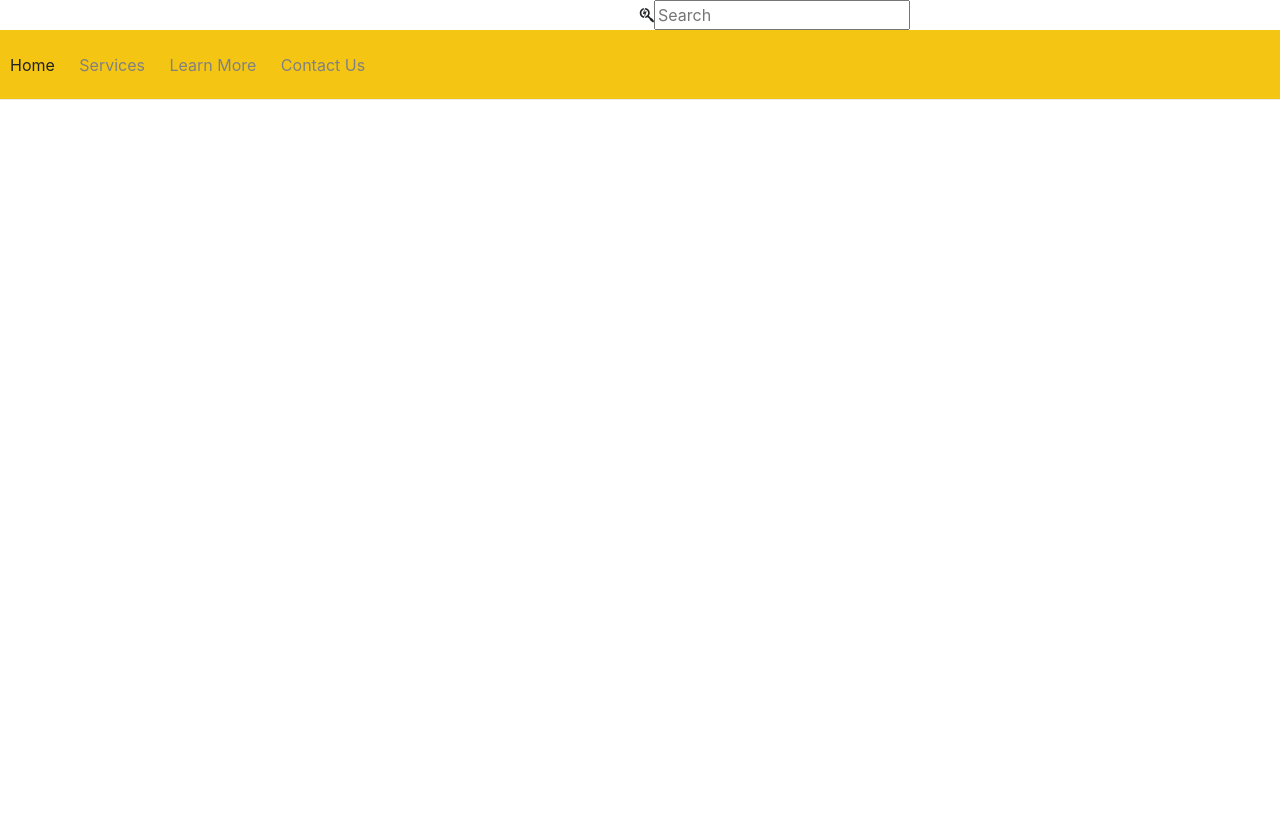
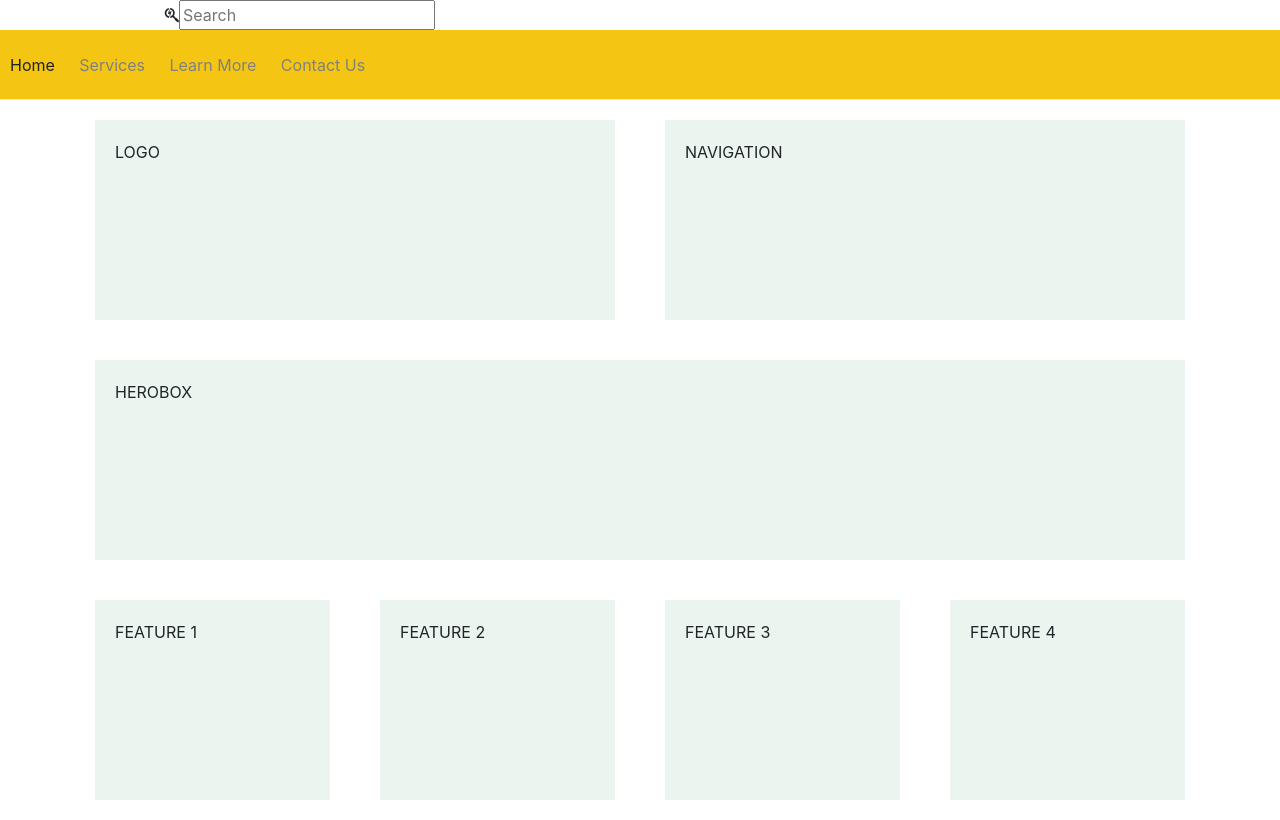
Before and after one commit to amanmool03/HamroGas, a PHP site: page /shop.html in a window 1280 px wide. Before the commit the page ends 100 px from the top, so only its background shows below. Run offline with PHP 8.4, Linux system fonts and the light colour scheme; some libraries are stand-ins or nearby versions.

Commit message:
progress1

```diff
--- a/css/shop_style.css
+++ b/css/shop_style.css
@@ -76,3 +76,45 @@ label {
 form{
     float: right;
 }
+/* // Extra small devices (portrait phones, less than 576px) */
+/* // No media query since this is the default in Bootstrap */
+
+.mybox1 {
+    background-color: #ebf4ef;
+    min-height: 200px;
+    margin: 20px 10px;
+    padding: 20px;
+}
+
+h1 {
+    color: red;
+}
+
+
+
+
+
+/* // Small devices (landscape phones, 576px and up) */
+@media (min-width: 576px) {
+
+ }
+
+
+
+/* // Medium devices (tablets, 768px and up) */
+@media (min-width: 768px) {
+
+ }
+
+
+
+/* // Large devices (desktops, 992px and up) */
+@media (min-width: 992px) {
+    h1 {
+        color: blue;
+ }
+
+/* // Extra large devices (large desktops, 1200px and up) */
+@media (min-width: 1200px) {
+
+ }
--- a/shop.html
+++ b/shop.html
@@ -27,7 +27,7 @@
 <body>
     <div class="container">
         <div class="row">
-            <div class="col-9">
+            <div class="col-12 col-md-4 ">
     <form action="#"><i class="fab fa-searchengin"></i><input type="text" name="Search" id="search" placeholder="Search"></form>
 </div></div></div>
     <!-- <a href="index.html" class="js-logo-clone">Shoppers</a> -->
@@ -41,7 +41,43 @@
             <a href="#">Learn More</a>
             <a href="#">Contact Us</a>
         </div>
-    </div>
+    </div></header>
+    <div class="container">
+
+        <div class="row">
+          <div class="col-12 col-md-6">
+            <div class="mybox1">LOGO</div>
+          </div>
+          <div class="col">
+              <div class="mybox1">NAVIGATION</div>
+            </div>
+          </div>
+
+
+          <div class="row">
+            <div class="col">
+              <div class="mybox1">HEROBOX</div>
+            </div>
+          </div>
+
+          <div class="row">
+            <div class="col-12 col-md-4 col-lg-3">
+              <div class="mybox1">FEATURE 1</div>
+            </div>
+            <div class="col-12 col-md-4 col-lg-3">
+              <div class="mybox1">FEATURE 2</div>
+            </div>
+            <div class="col-12 col-md-4 col-lg-3">
+              <div class="mybox1">FEATURE 3</div>
+            </div>
+            <div class="col-12 col-md-4 col-lg-3">
+              <div class="mybox1">FEATURE 4</div>
+            </div>
+          </div>
+
+      </div>
+
+
 
 
 
```
